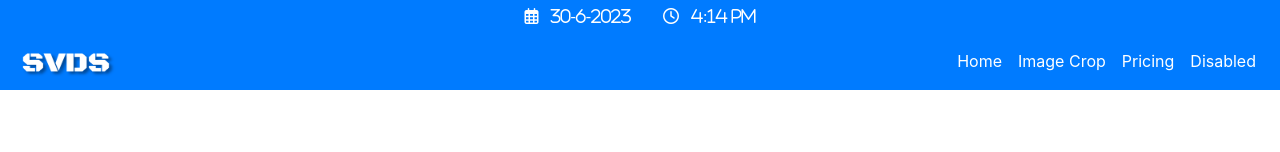
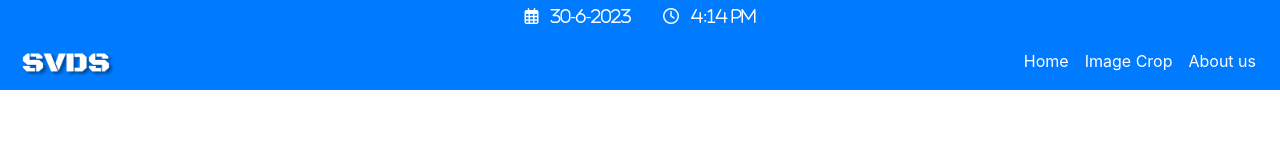
Before and after one commit to svdsolutions/svdsolutions.github.io, a plain HTML site: page index.html in a window 1280 px wide. Shown: the top 152 px of the page. Drawn offline with nearby package versions, Linux system fonts and the light colour scheme.

Commit message:
index.html

```diff
--- a/index.html
+++ b/index.html
@@ -38,10 +38,7 @@
                   <a class="nav-link text-white" href="crop.html">Image Crop</a>
                 </li>
                 <li class="nav-item">
-                  <a class="nav-link text-white" href="#">Pricing</a>
-                </li>
-                <li class="nav-item">
-                  <a class="nav-link text-white" href="#">Disabled</a>
+                  <a class="nav-link text-white" href="#">About us</a>
                 </li>
               </ul>
             </div>
```
